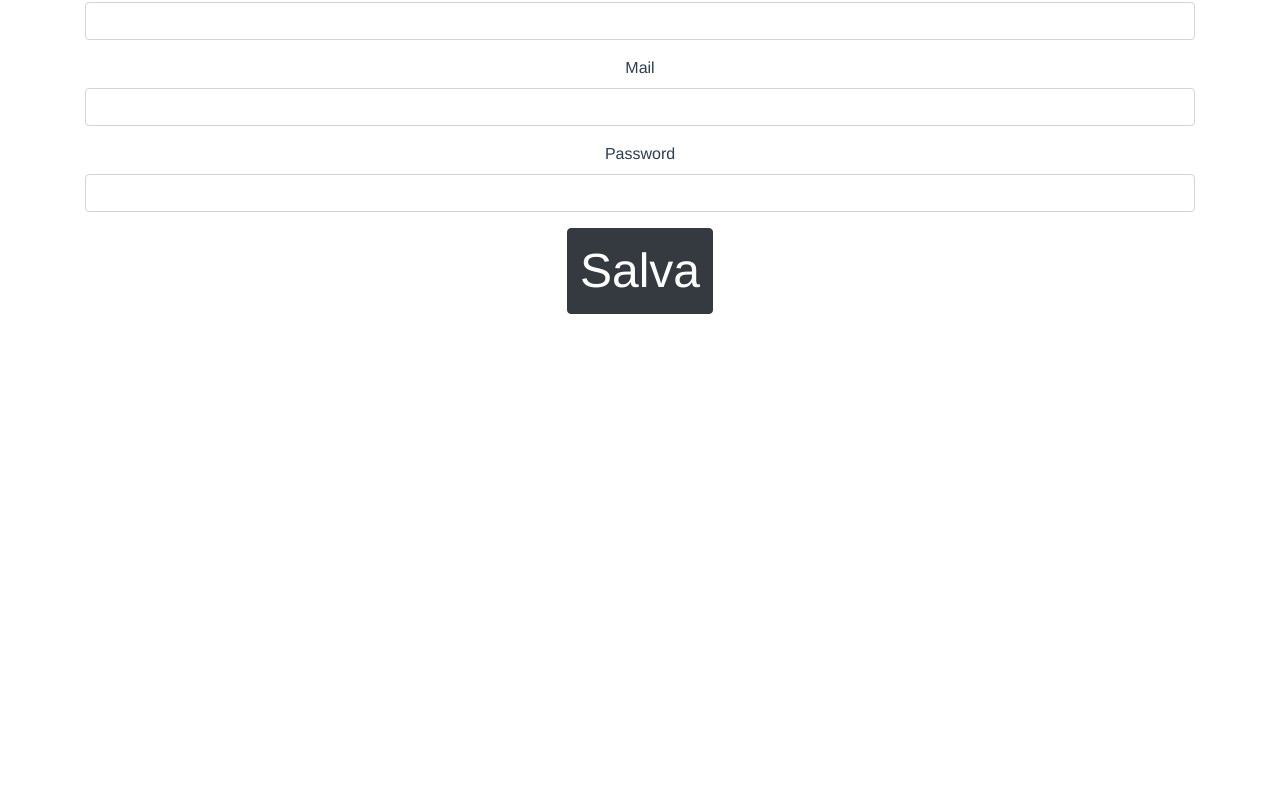
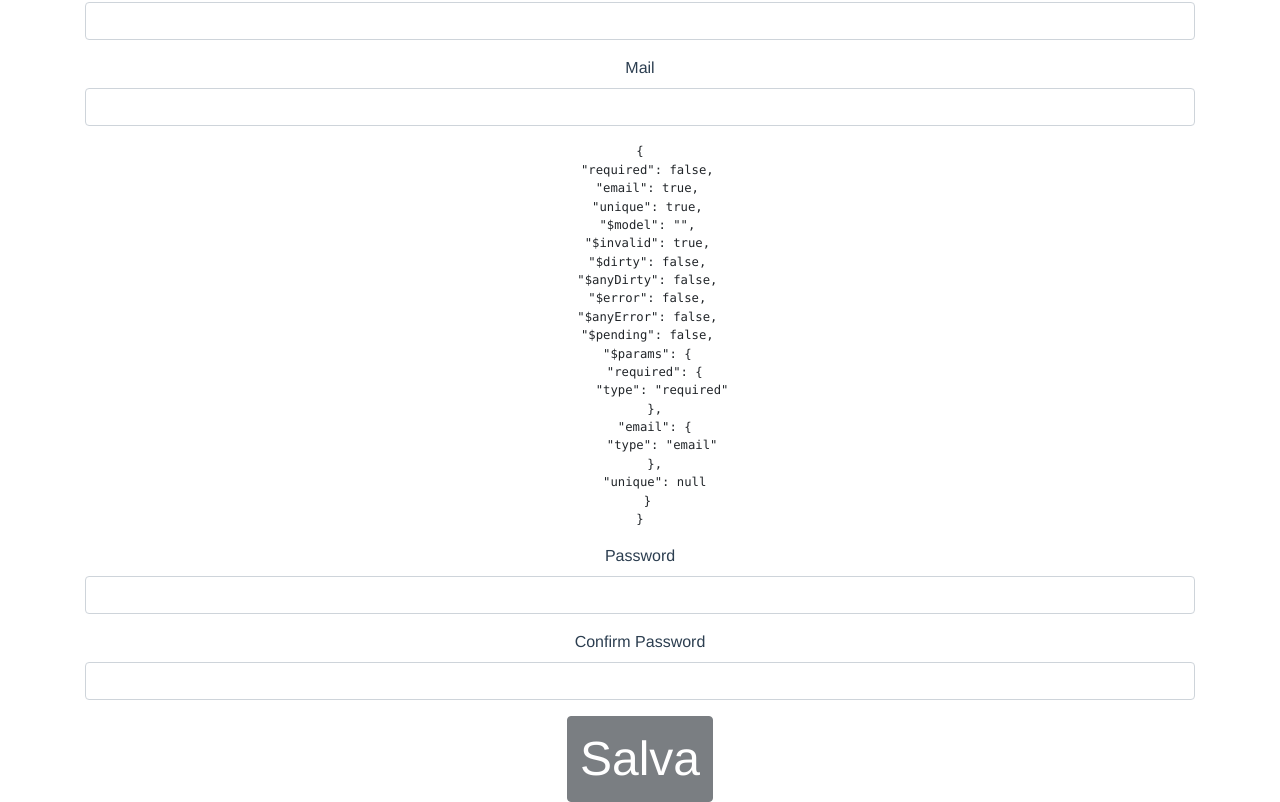
Before and after one commit to isjeady/corso-vue-js-application, a Vue app: page /register in a window 1280 px wide. Shown: the part 271-1073 px from the top of the page. Before the commit the page ends 800 px from the top, so only its background shows below. Built offline with nearby package versions, Linux system fonts and the light colour scheme.

Commit message:
Validation

```diff
--- a/package.json
+++ b/package.json
@@ -13,6 +13,7 @@
     "core-js": "^2.6.5",
     "vue": "^2.6.10",
     "vue-router": "^3.0.3",
+    "vuelidate": "^0.7.4",
     "vuex": "^3.0.1"
   },
   "devDependencies": {
--- a/src/components/auth/Register.vue
+++ b/src/components/auth/Register.vue
@@ -3,29 +3,50 @@
     <form @submit.prevent="onSubmit">
       <h2>Registrati</h2>
       <hr>
-      <div class="form-group">
+      <div class="form-group" :class="{ notvalid : $v.name.$error}">
         <label for="name">Nome</label>
-        <input class="form-control" type="name" id="name" v-model="name">
+        <input class="form-control" type="name" id="name" @input="$v.name.$touch()" v-model="name">
       </div>
+      <p class="error" v-if="$v.$dirty && !$v.name.required">Nome è un campo Obbligatorio</p>
+      <p class="error" v-if="$v.$dirty && !$v.name.minLength">Lunghezza Minima del Nome è di {{ $v.name.$params.minLength.min }}</p>
+
       <div class="form-group">
         <label for="surname">Cognome</label>
         <input class="form-control" type="surname" id="surname" v-model="surname">
       </div>
-      <div class="form-group">
+      <div class="form-group" :class="{ notvalid : $v.email.$error}">
         <label for="email">Mail</label>
-        <input class="form-control" type="email" id="email" v-model="email">
+        <input class="form-control" type="email" id="email" @input="$v.email.$touch()" v-model="email">
       </div>
-      <div class="form-group">
+      <p class="error" v-if="$v.$dirty && !$v.email.required">Email è un campo Obbligatorio</p>
+      <p class="error" v-if="$v.$dirty && !$v.email.email">Inserire una Email valida</p>
+
+      <p class="error" v-if="$v.email.$pending">Validazione in corso....</p>
+
+      <code><pre>{{ $v.email }}</pre></code>
+
+      <div class="form-group" :class="{ notvalid : $v.password.$error}">
          <label for="password">Password</label>
-         <input class="form-control" type="password" id="password" v-model="password">
+         <input class="form-control" type="password" id="password" @input="$v.password.$touch()" v-model="password">
       </div>
-      <button type="submit" class="btn btn-dark">Salva</button>
+
+      <div class="form-group" :class="{ notvalid : $v.confirmPassword.$error}">
+         <label for="confirmPassword">Confirm Password</label>
+         <input class="form-control" type="password" id="confirmPassword" @input="$v.confirmPassword.$touch()" v-model="confirmPassword">
+      </div>
+
+      <button type="submit" class="btn btn-dark" :disabled="$v.$invalid" >Salva</button>
+
     </form>
   </div>
 </template>
 
 
 <script>
+
+import { required, email,minLength,sameAs  } from 'vuelidate/lib/validators'
+import { setTimeout } from 'timers';
+import axios from 'axios';
 
 
 export default {
@@ -35,7 +56,45 @@ export default {
       name : '',
       surname : '',
       email : '',
-      password : ''
+      password : '',
+      confirmPassword : '',
+      condition : ''
+    }
+  },
+  validations: {
+    email: {
+      required,
+      email,
+      unique : val => {
+        if(val === '') return true;
+        /*
+        return new Promise((resolve,reject) => {
+          setTimeout(() => {
+            resolve(val !== 'test@test.com')
+          },1000)
+        })
+        */
+       console.log(this.$v);
+       return axios.get("users.json?orderBy=\"email\"&equalTo=\"" + val + "\"")
+        .then(res => {
+          console.log('response');
+          console.log(res);
+          return Object.keys(res.data).length === 0
+        })
+      }
+    },
+    name: {
+      required,
+      minLength : minLength(5)
+    },
+    password: {
+      required,
+      minLength : minLength(5)
+    },
+    confirmPassword: {
+      sameAs : sameAs(val => {
+        return val.password;
+      })
     }
   },
   methods : {
@@ -61,4 +120,16 @@ export default {
 .btn{
   font-size: 3em;
 }
+
+.form-group.notvalid input {
+    background-color: red;
+}
+.form-group.notvalid label {
+    color: red;
+}
+p.error {
+    text-align: left;
+    font-size: 12px;
+    color: red;
+}
 </style>
--- a/src/main.js
+++ b/src/main.js
@@ -10,6 +10,9 @@ axios.defaults.headers.get['Accepts'] = 'application/json';
 
 Vue.config.productionTip = false
 
+import Vuelidate from 'vuelidate';
+Vue.use(Vuelidate);
+
 new Vue({
   router,
   store,
--- a/src/views/Home.vue
+++ b/src/views/Home.vue
@@ -1,7 +1,7 @@
 <template>
   <div class="home">
     <img alt="Vue logo" src="../assets/logo.png">
-    <HelloWorld msg="Auth with Token"/>
+    <HelloWorld msg="Validation"/>
   </div>
 </template>
 
```
Also changed, not shown: 1 other file (tests, documents, lock files or other folders).
